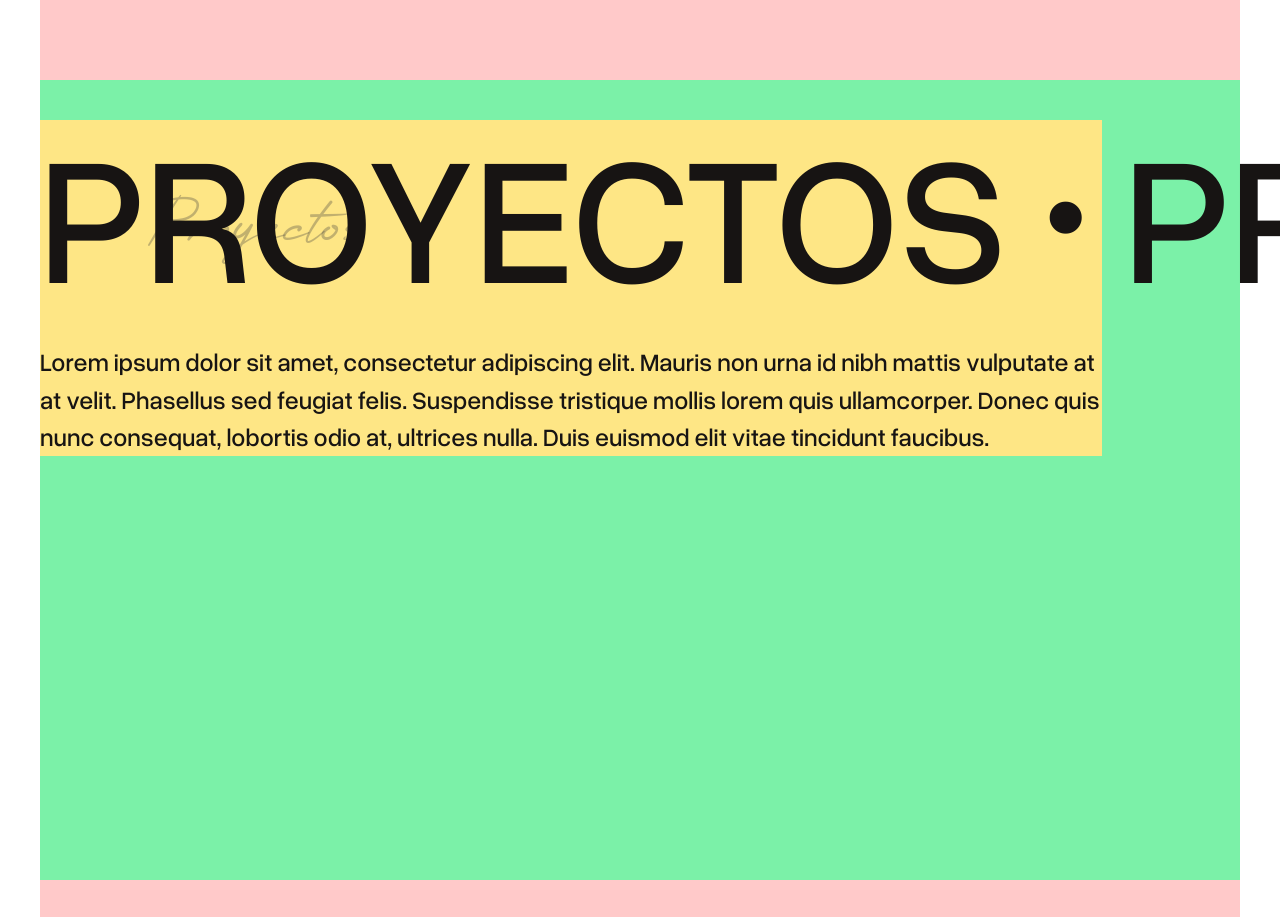
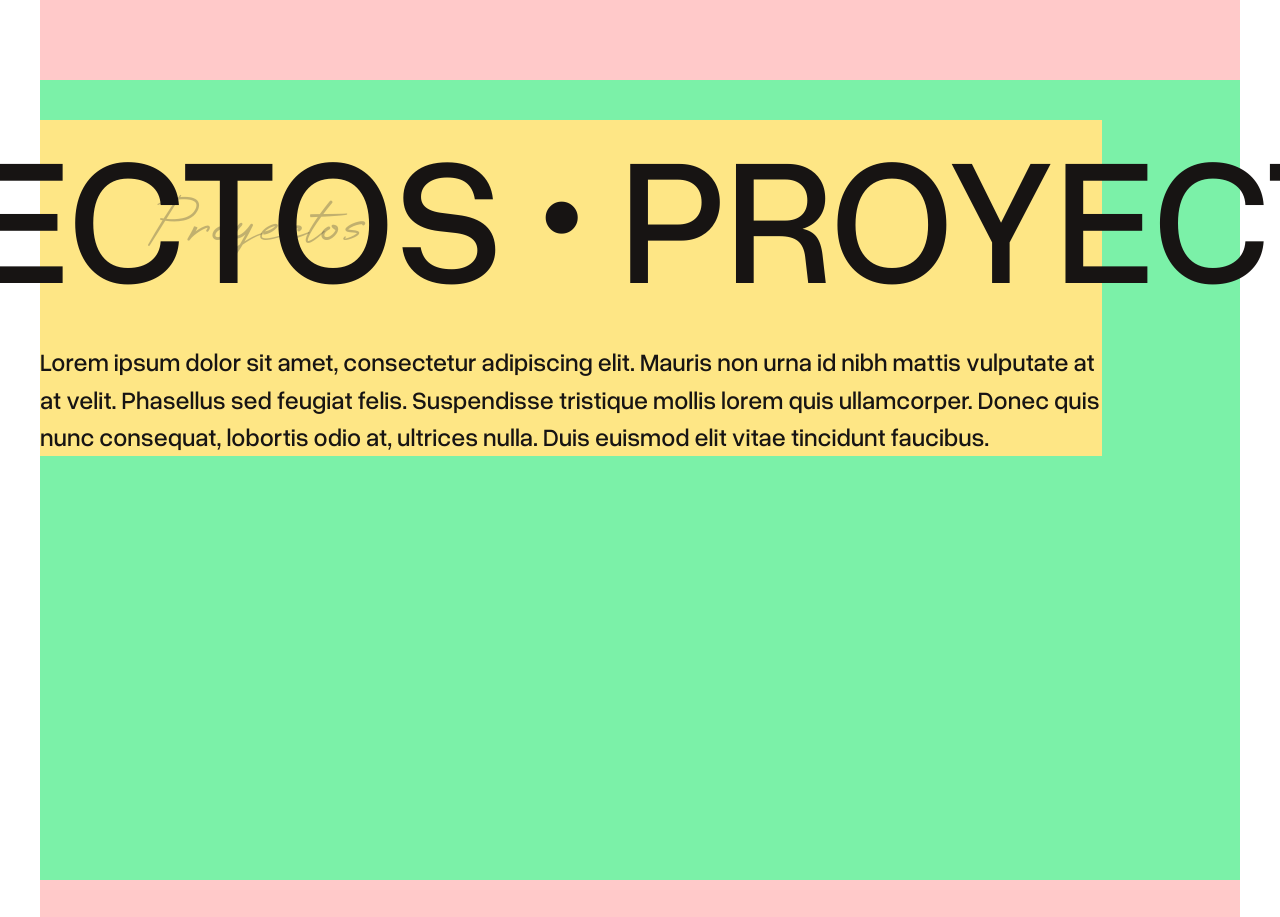
Before and after one commit to WalterAurelio/mi_portfolio_v2, a React (Vite) app: page / in a window 1280 px wide. Shown: the part 2320-3237 px from the top of the page. Built offline with nearby package versions, Linux system fonts and the light colour scheme.

Commit message:
Se implementaron animaciones para el título de la sección Proyectos.

```diff
--- a/src/index.css
+++ b/src/index.css
@@ -34,3 +34,17 @@
   --color-translucent-white: rgba(229, 224, 215, 0.3);
   --color-translucent-grey: rgba(54, 53, 58, 0.3);
 }
+
+.proyectos-text {
+  animation: left-to-right 12s infinite linear;
+}
+
+@keyframes left-to-right {
+  from {
+    transform: translateX(-50.2%);
+  }
+
+  to {
+    transform: translateX(-25%);
+  }
+}
--- a/src/sections/Proyectos.tsx
+++ b/src/sections/Proyectos.tsx
@@ -2,7 +2,7 @@ function Proyectos() {
   return (
     <section className='bg-green-300 h-dvh flex flex-col justify-between py-10'>
       <div className='flex flex-col gap-10 bg-amber-200 max-w-[1062px] relative'>
-        <h2 className='text-[183.12px] uppercase text-nowrap leading-none z-1'>Proyectos • Proyectos • Proyectos • </h2>
+        <h2 className='text-[183.12px] uppercase text-nowrap leading-none z-1 proyectos-text w-fit'>Proyectos • Proyectos • Proyectos • Proyectos • </h2>
         <p className='text-[25px]'>
           Lorem ipsum dolor sit amet, consectetur adipiscing elit. Mauris non urna id nibh mattis vulputate at at velit. Phasellus sed feugiat felis. Suspendisse tristique mollis
           lorem quis ullamcorper. Donec quis nunc consequat, lobortis odio at, ultrices nulla. Duis euismod elit vitae tincidunt faucibus.
```
